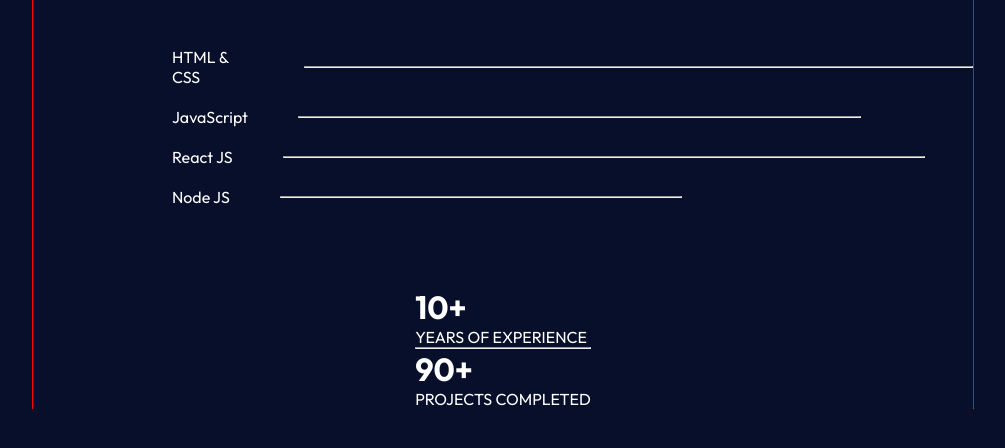
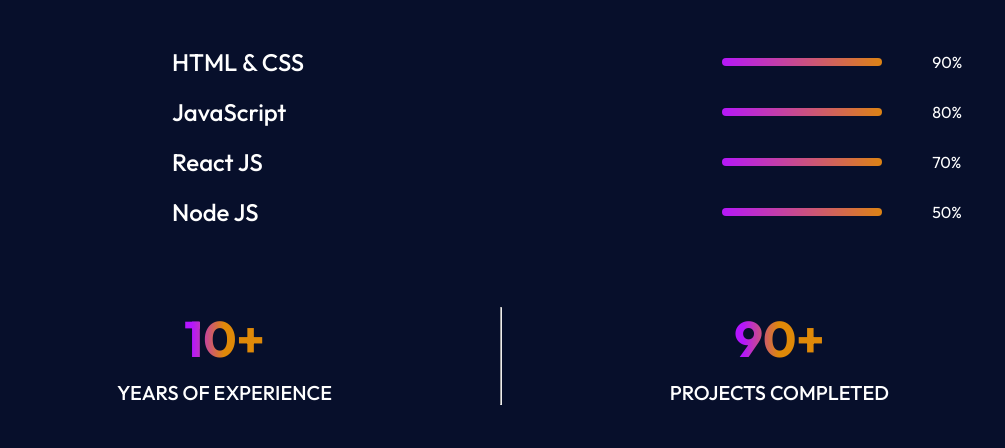
Before and after one commit to jonahunuafe/portfolio-react, a React (Vite) app: page / in a window 1280 px wide. Shown: the part 1120-1568 px from the top of the page, without its empty margins (137-1142 px from the left). Built offline with nearby package versions, Linux system fonts and the light colour scheme.

Commit message:
more styling of About component

```diff
--- a/src/components/About/About.jsx
+++ b/src/components/About/About.jsx
@@ -26,10 +26,18 @@ const About = () => {
                </p>
             </div>
             <div className={classes.aboutSkills}>
-               <div className={classes.aboutSkill}><p>HTML & CSS</p><hr style={{width: "90%"}} /></div>
-               <div className={classes.aboutSkill}><p>JavaScript</p><hr style={{width: "70%"}} /></div>
-               <div className={classes.aboutSkill}><p>React JS</p><hr style={{width: "80%"}} /></div>
-               <div className={classes.aboutSkill}><p>Node JS</p><hr style={{width: "50%"}} /></div>
+               <div className={classes.aboutSkill}>
+                  <p>HTML & CSS</p><hr style={{width: "20%"}}/><span>90%</span>
+               </div>
+               <div className={classes.aboutSkill}>
+                  <p>JavaScript</p><hr style={{width: "20%"}}/><span>80%</span>
+               </div>
+               <div className={classes.aboutSkill}>
+                  <p>React JS</p><hr style={{width: "20%"}}/><span>70%</span>
+               </div>
+               <div className={classes.aboutSkill}>
+                  <p>Node JS</p><hr style={{width: "20%"}}/><span>50%</span>
+               </div>
             </div>
          </div>
       </div>
--- a/src/components/About/About.module.css
+++ b/src/components/About/About.module.css
@@ -4,8 +4,7 @@
    align-items: center;
    justify-content: center;
    gap: 1.5rem;
-   margin: 1rem 2rem;
-   outline: 1px solid red;
+   /* margin: 1rem 1rem; */
 }
 
 .aboutTitle {
@@ -58,6 +57,55 @@
    transition: 0.3s;
 }
 
+.aboutSkill:hover {
+   transform: scale(1.05);
+}
+
+.aboutSkill p {
+   width: 50%;
+   font-weight: 500;
+}
+
+.aboutSkill hr {
+   outline: none;
+   border: none;
+   height: 4.5px;
+   border-radius: 50px;
+   background: linear-gradient(264deg, #DF8908 -5.09%, #B415FF 102.28%);
+}
+
+.aboutAchievements {
+   display: flex;
+   width: 100%;
+   justify-content: space-around;
+   margin-bottom: 2rem;
+}
+
+.aboutAchievement {
+   display: flex;
+   flex-direction: column;
+   align-items: center;
+   gap: 1rem;
+   transition: 0.5s;
+}
+
+.aboutAchievement:hover {
+   transform: scale(1.12);
+}
+
+.aboutAchievement h1 {
+   font-size: 1.5em;
+   font-weight: 700;
+   background: linear-gradient(270deg, #DF8908 50.41%, #B415FF 90%);
+   background-clip: text;
+   -webkit-background-clip: text;
+   -webkit-text-fill-color: transparent;
+}
+
+.aboutAchievement p {
+   font-weight: 500;
+}
+
 @media(min-width: 768px) {
    .about {
       gap: 80px;
@@ -91,4 +139,29 @@
    .aboutSkill {
       gap: 50px;
    }
+
+   .aboutSkill p {
+      width: 500px;
+      font-size: 24px;
+   }
+
+   .aboutSkill hr {
+      height: 8px;
+   }
+
+   .aboutAchievements {
+      margin-bottom: 80px;
+   }
+
+   .aboutAchievement {
+      gap: 10px;
+   }
+
+   .aboutAchievement h1 {
+      font-size: 50px;
+   }
+
+   .aboutAchievement p {
+      font-size: 20px;
+   }
 }
```
